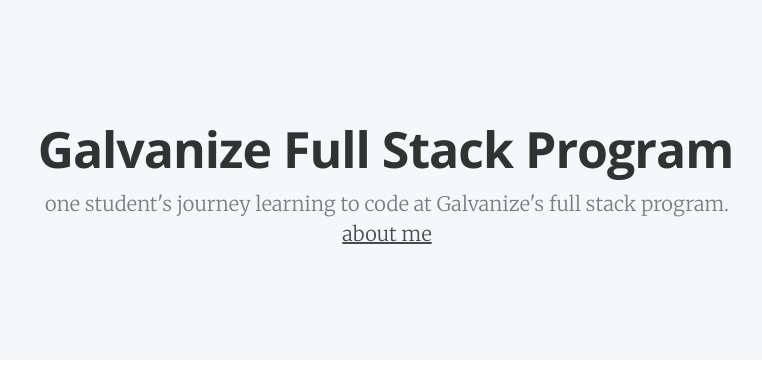
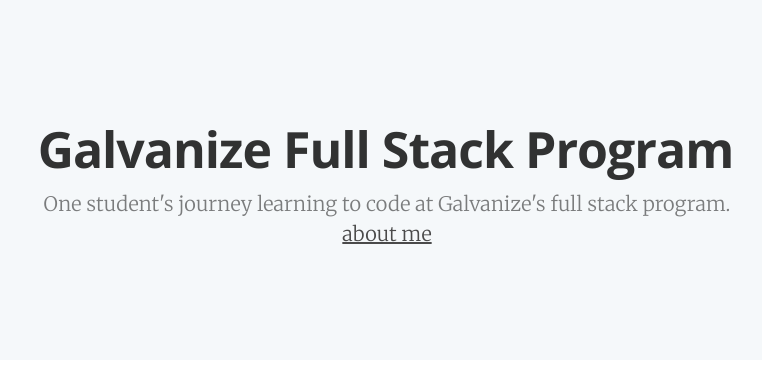
Before and after one commit to bluesyeti/bluesyeti.github.io, a Jekyll site: the page built from index.html, in a window 1280 px wide. Shown: the top 384 px of the page, without its empty margins (253-1015 px from the left). Built offline with Jekyll 4.4.1, drawn with Linux system fonts in a browser that asks for light colours; Markdown is read by kramdown in place of the engine named in the settings; the list of posts is cut into pages by our own code.

Commit message:
capitalized One

```diff
--- a/_config.yml
+++ b/_config.yml
@@ -1,5 +1,5 @@
 name: "Galvanize Full Stack Program"
-description: "one student's journey learning to code at Galvanize's full stack program"
+description: "One student's journey learning to code at Galvanize's full stack program"
 meta_description: "Documenting my experience learning to code at Galvanize's full stack program"
 
 markdown: redcarpet
```
